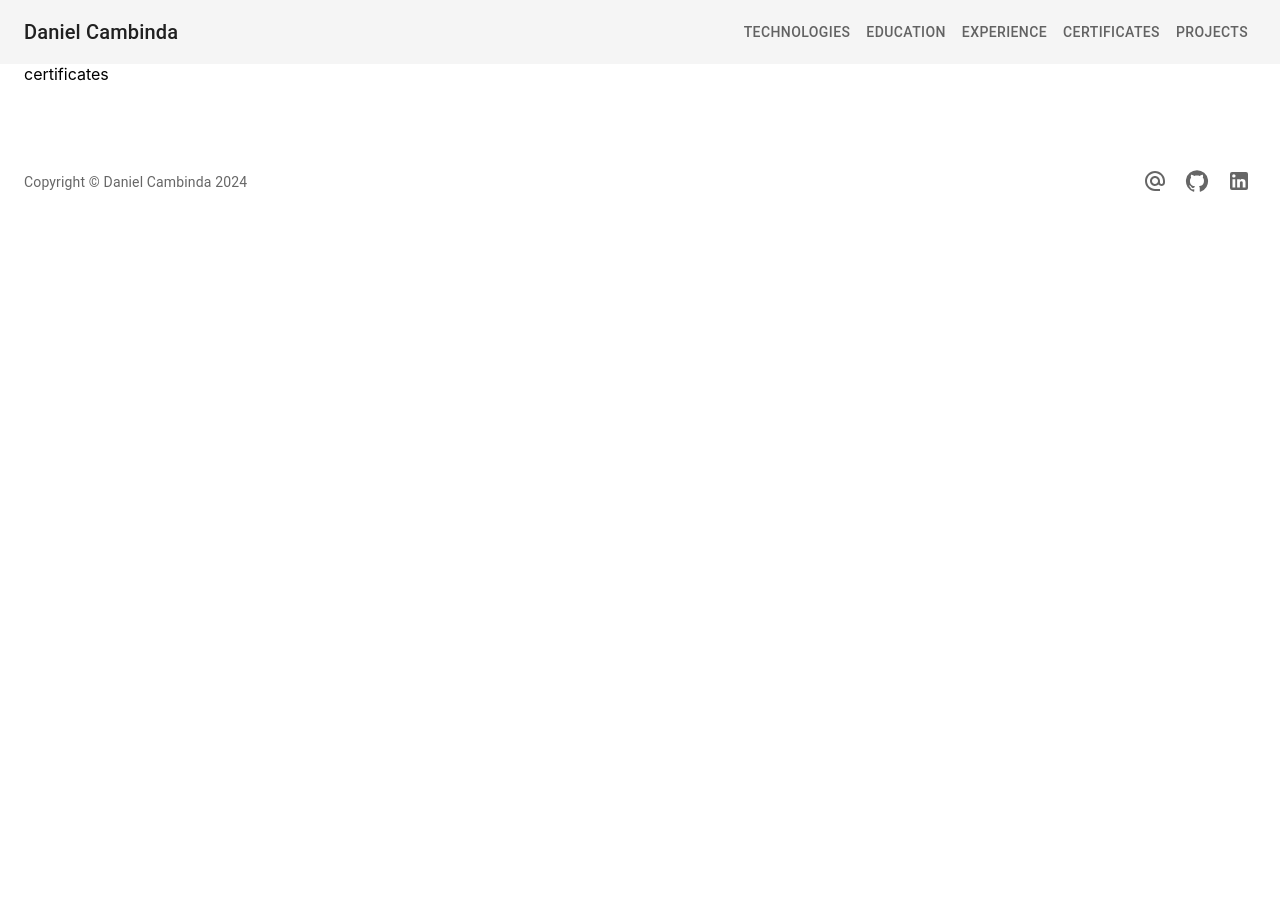
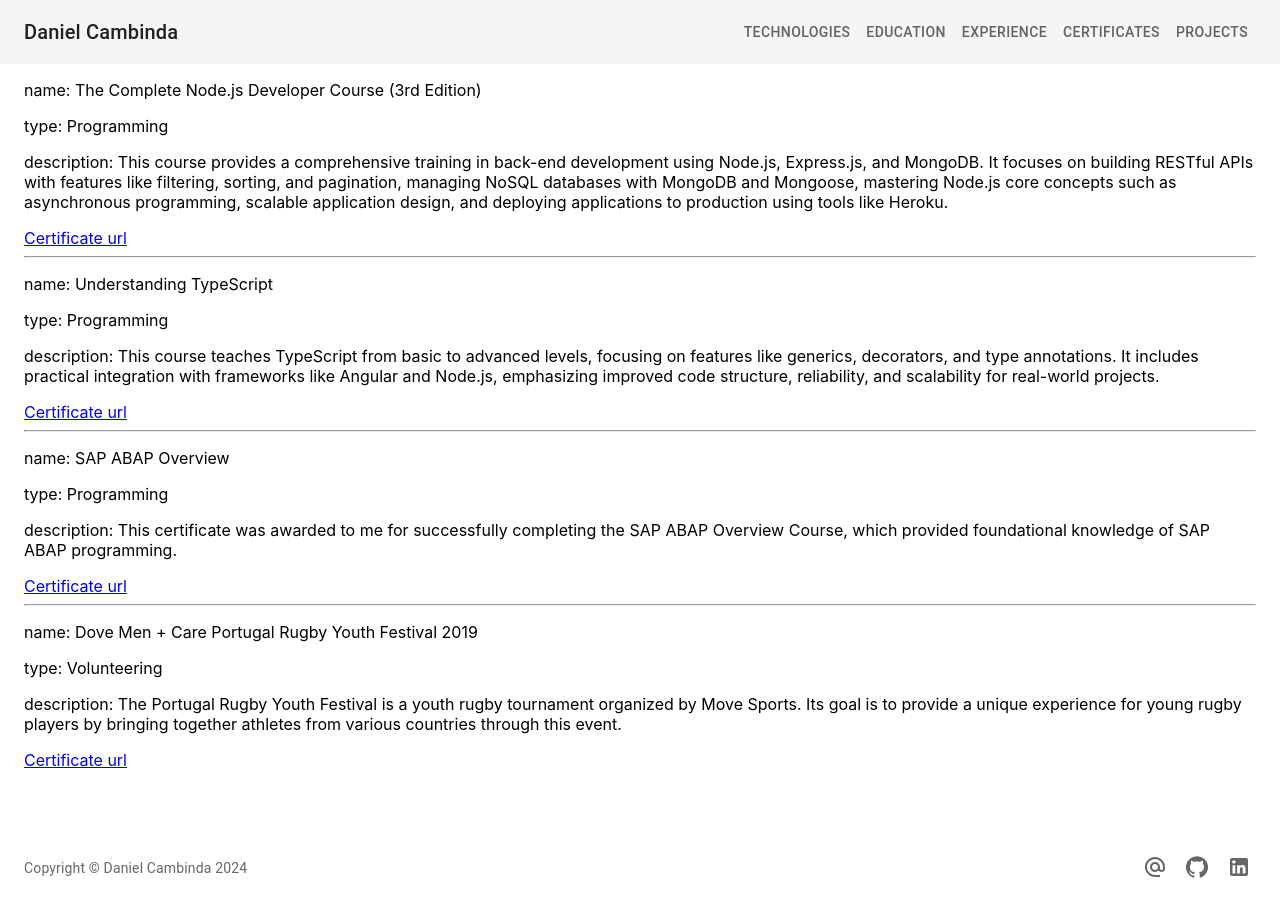
Before and after one commit to devdanielcambinda/portfolio, a React (Create React App) app: page /certificates in a window 1280 px wide. Shown: the top 916 px of the page. Before the commit the page ends 800 px from the top, so only its background shows below. Built offline with nearby package versions, Linux system fonts and the light colour scheme.

Commit message:
certificate display test & experience and project model changes

```diff
--- a/src/Data/Certificates.ts
+++ b/src/Data/Certificates.ts
@@ -22,6 +22,12 @@ export const certificates: Readonly<Certificate>[] = [
         type: "Programming"
     },
     {
+        name: "SAP ABAP Overview",
+        description: "This certificate was awarded to me for successfully completing the SAP ABAP Overview Course, which provided foundational knowledge of SAP ABAP programming.",
+        url: "https://drive.google.com/file/d/1i8X6hbtAiGmVCo1BulJrOArqxTXVjUwO/view",
+        type: "Programming"
+    },
+    {
         name: "Dove Men + Care Portugal Rugby Youth Festival 2019",
         description: "The Portugal Rugby Youth Festival is a youth rugby tournament organized by Move Sports." +
             " Its goal is to provide a unique experience for young rugby players by bringing together athletes from various countries through this event.",
--- a/src/Data/Projects.ts
+++ b/src/Data/Projects.ts
@@ -1,6 +1,9 @@
+import {Technology} from "./Technologies";
+
 export interface Project {
     name: string;
     description: string;
+    technologies: Technology[]
     url: string;
 }
 
--- a/src/Pages/Certificates.tsx
+++ b/src/Pages/Certificates.tsx
@@ -1,10 +1,21 @@
 import * as React from "react";
 import Box from "@mui/material/Box";
+import {certificates} from "../Data/Certificates";
 
 const Certificates = () => {
-    return (<Box sx={{ flexGrow: 1, px: 3 }}>
-certificates
-    </Box>)
+    return (
+        <Box sx={{flexGrow: 1, px: 3}}>
+            {certificates.map((certificate, index) => {
+                return ( <div key={certificate.name}>
+                    <p>name: {certificate.name}</p>
+                    <p>type: {certificate.type}</p>
+                    <p>description: {certificate.description}</p>
+                    <a target="_blank" href={certificate.url}  rel="noreferrer"> Certificate url</a>
+                    {index !== certificates.length -1 && <hr/> }
+                </div>)
+            })}
+        </Box>
+    )
 }
 
 export default Certificates;
```
Also changed, not shown: src/Data/Experience.ts (+5 -2 lines).
